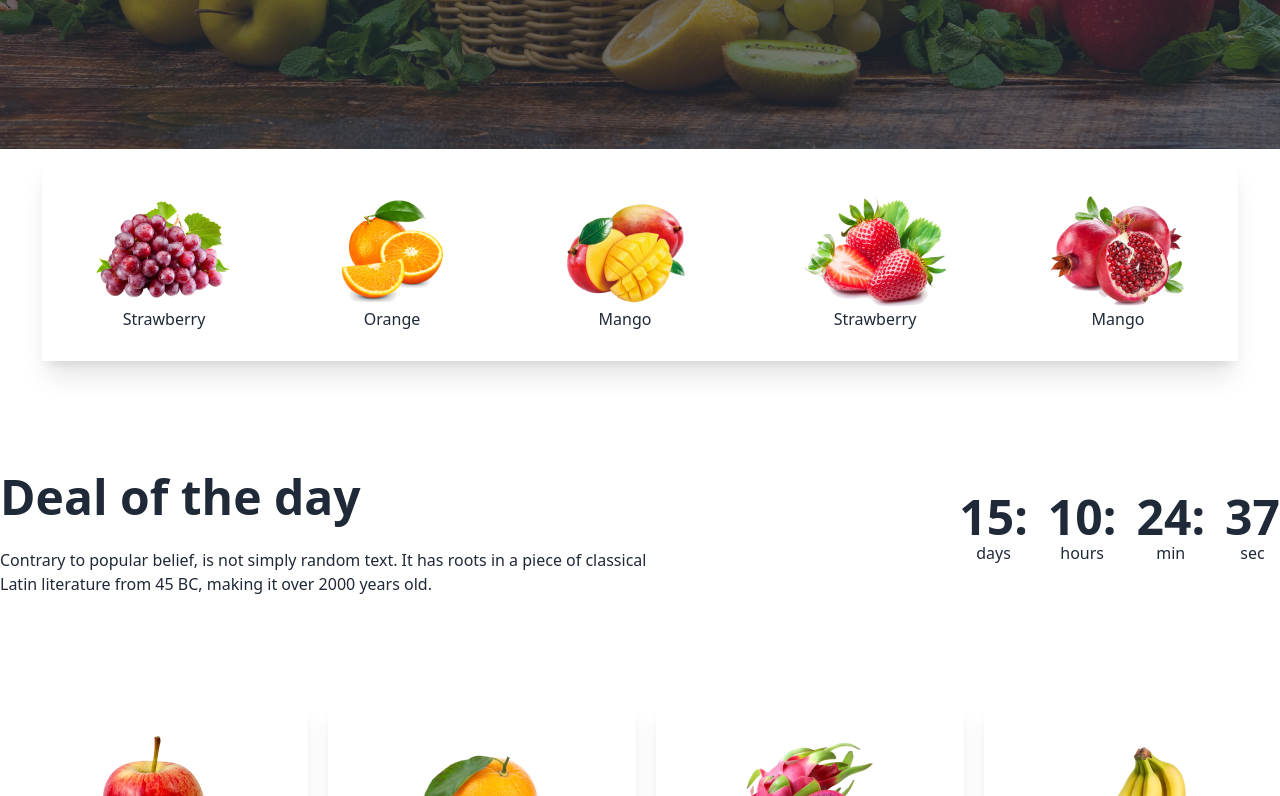
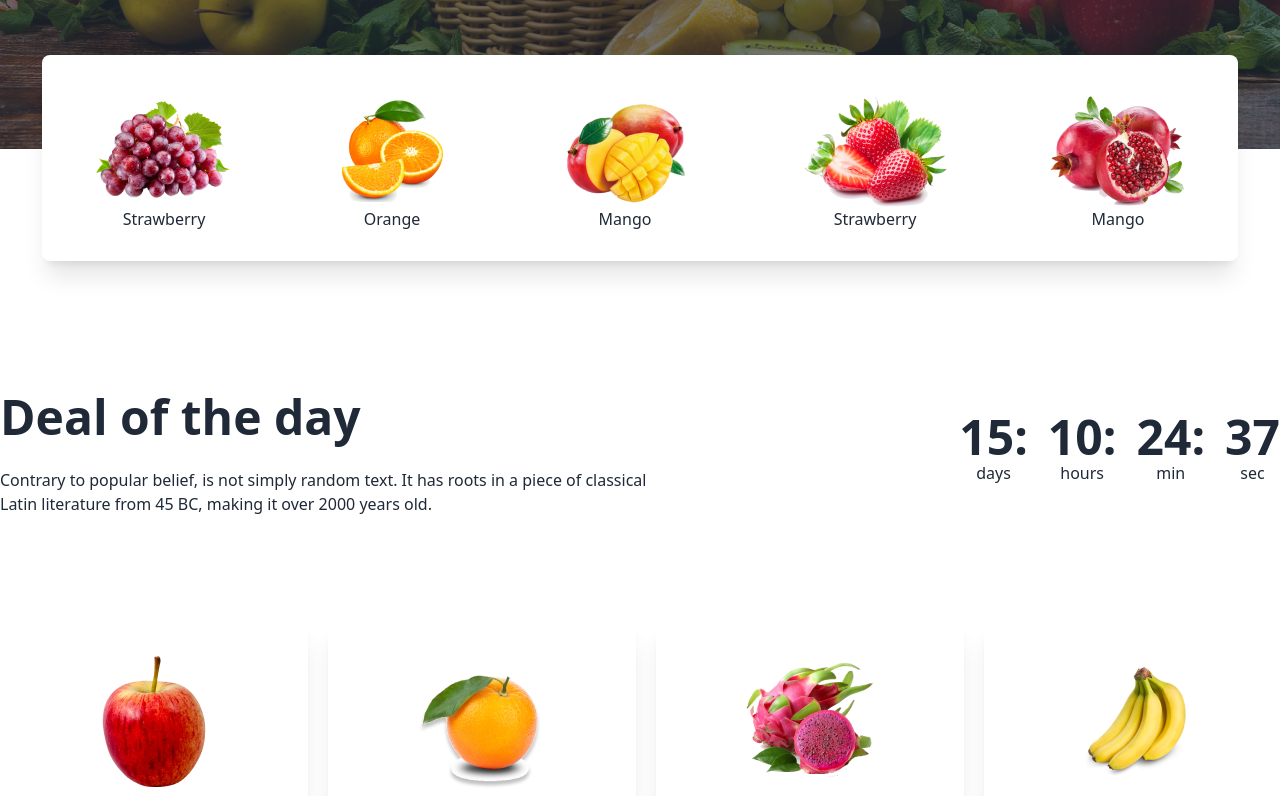
Before and after one commit to izaz10921/Assignment-3, a plain HTML site: page index.html in a window 1280 px wide. Shown: the part 615-1411 px from the top of the page. Drawn offline with nearby package versions, Linux system fonts and the light colour scheme; grey boxes are pictures that could not be loaded.

Commit message:
main part all done

```diff
--- a/index.html
+++ b/index.html
@@ -131,7 +131,7 @@
     <main>
         <!-- clip-section -->
 
-        <section class="max-w-[1196px] m-auto bg-white shadow-xl ">
+        <section class="max-w-[1196px] m-auto rounded-lg bg-white shadow-xl relative top-[-100px] ">
             <div class="flex justify-around">
                 <div class="mt-[40px] mb-[30px]">
                     <img src="images/fruit1.png" alt="">
@@ -157,7 +157,7 @@
 
         </section>
         <!-- Deal-of-the-day-section -->
-        <section class="max-w-[1400px] m-auto mt-[100px]">
+        <section class="max-w-[1400px] m-auto mt-[20px]">
             <div class="flex justify-between items-center">
                 <div>
                     <h3 class="text-[48px] font-bold">Deal of the day</h3>
```
